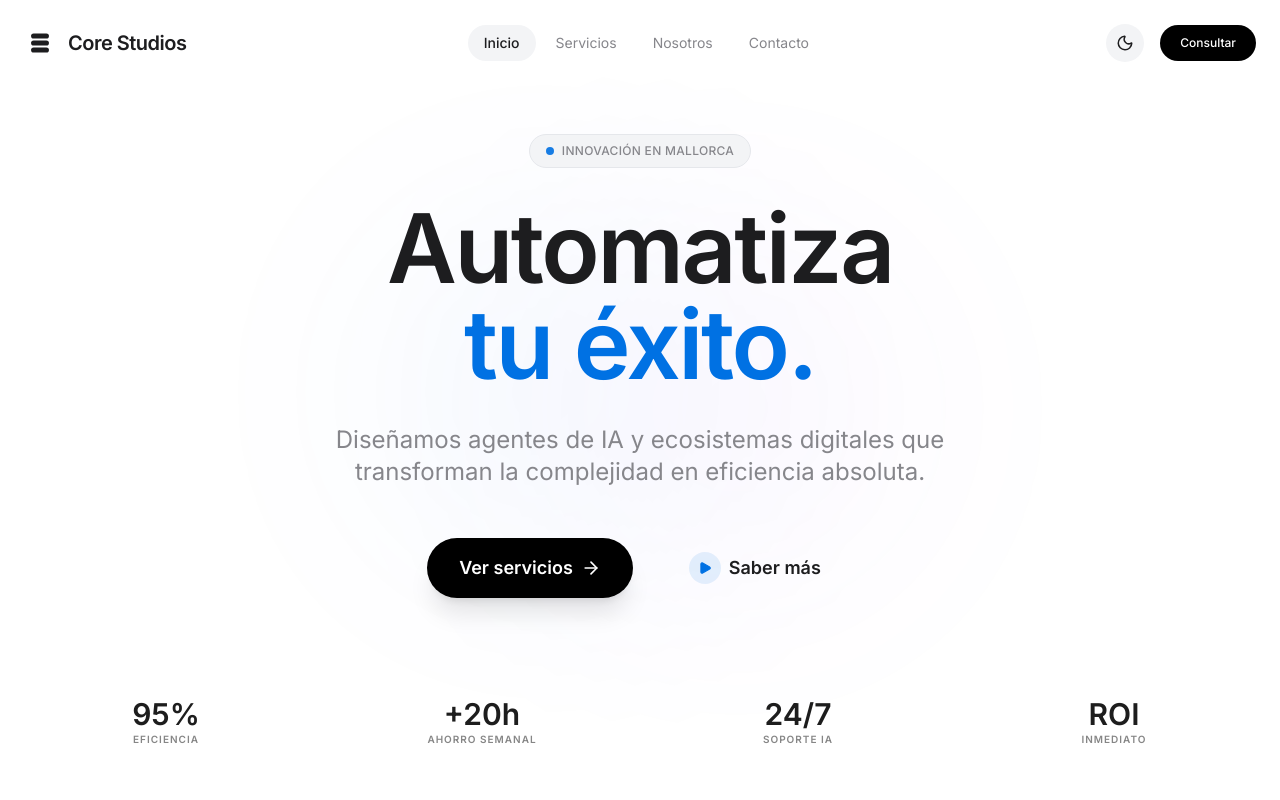
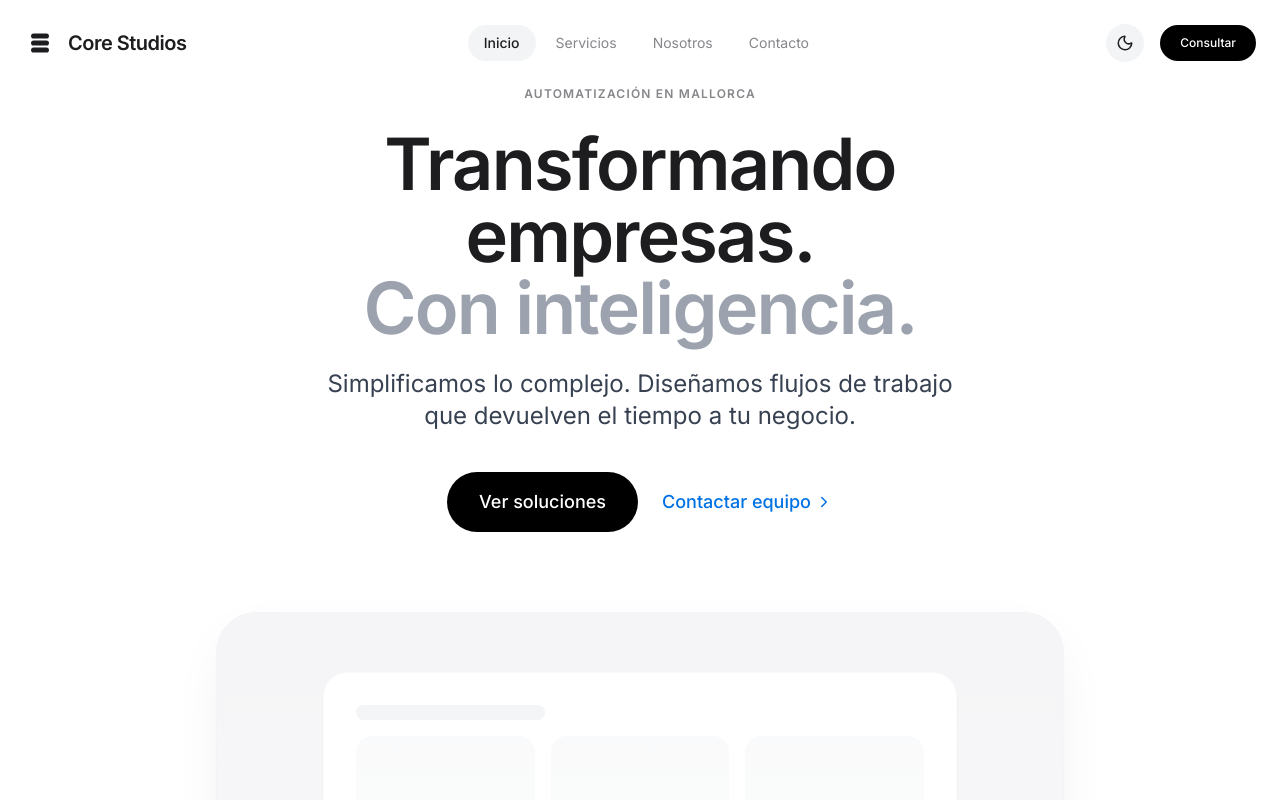
Before and after one commit to Mrbibs10/core-studios-web, a React (Vite) app: page / in a window 1280 px wide. Shown: the top 800 px of the page. Built offline with nearby package versions, Linux system fonts and the light colour scheme.

Commit message:
Mk.2 Hero.tsx

```diff
--- a/components/Hero.tsx
+++ b/components/Hero.tsx
@@ -1,81 +1,57 @@
-
 import React from 'react';
-import { ArrowRight, Play } from 'lucide-react';
 import { ViewState } from '../types';
+import { ChevronRight } from 'lucide-react';
 
 interface HeroProps {
   onNavigate: (view: ViewState) => void;
 }
 
-// Hero component for the landing page following Apple-style design
 const Hero: React.FC<HeroProps> = ({ onNavigate }) => {
   return (
-    <section className="relative min-h-screen flex items-center justify-center pt-20 overflow-hidden bg-white dark:bg-black transition-colors duration-500">
-      {/* Background decorative elements */}
-      <div className="absolute top-0 left-1/2 -translate-x-1/2 w-full max-w-6xl h-full pointer-events-none opacity-20 dark:opacity-40">
-        <div className="absolute top-1/4 left-1/4 w-96 h-96 bg-apple-blue/20 rounded-full blur-[120px] animate-pulse"></div>
-        <div className="absolute bottom-1/4 right-1/4 w-96 h-96 bg-purple-500/20 rounded-full blur-[120px] animate-pulse" style={{ animationDelay: '2s' }}></div>
-      </div>
+    <section className="relative min-h-screen flex flex-col items-center justify-center pt-20 pb-10 bg-white">
+      <div className="container mx-auto px-6 text-center max-w-4xl animate-fade-in">
 
-      <div className="container mx-auto px-6 relative z-10 text-center">
-        {/* Top badge */}
-        <div className="inline-flex items-center gap-2 px-4 py-2 rounded-full bg-gray-100 dark:bg-white/5 border border-gray-200 dark:border-white/10 mb-8 animate-fade-in">
-          <span className="w-2 h-2 rounded-full bg-apple-blue animate-pulse"></span>
-          <span className="text-xs font-medium text-apple-subtext dark:text-white/60 tracking-wide uppercase">
-            Innovación en Mallorca
+        <div className="inline-block mb-6">
+          <span className="text-xs font-semibold tracking-widest text-apple-subtext uppercase">
+            Automatización en Mallorca
           </span>
         </div>
 
-        {/* Main headline */}
-        <h1 className="text-5xl md:text-8xl font-bold text-apple-text dark:text-white mb-8 tracking-tight leading-[1.1] animate-slide-up">
-          Automatiza <br />
-          <span className="text-apple-blue">tu éxito.</span>
+        <h1 className="text-5xl md:text-7xl font-semibold tracking-tight leading-[1.1] text-apple-text mb-6">
+          Transformando empresas.<br />
+          <span className="text-gray-400">Con inteligencia.</span>
         </h1>
 
-        {/* Sub-headline */}
-        <p className="text-xl md:text-2xl text-apple-subtext dark:text-white/40 font-light max-w-2xl mx-auto mb-12 leading-relaxed animate-slide-up" style={{ animationDelay: '0.1s' }}>
-          Diseñamos agentes de IA y ecosistemas digitales que transforman
-          la complejidad en eficiencia absoluta.
+        <p className="text-xl md:text-2xl text-gray-700 font-normal max-w-2xl mx-auto mb-10 leading-relaxed">
+          Simplificamos lo complejo. Diseñamos flujos de trabajo que devuelven el tiempo a tu negocio.
         </p>
 
-        {/* CTA Buttons */}
-        <div className="flex flex-col sm:flex-row items-center justify-center gap-6 animate-slide-up" style={{ animationDelay: '0.2s' }}>
+        <div className="flex flex-col sm:flex-row gap-6 justify-center items-center">
           <button
             onClick={() => onNavigate(ViewState.SERVICES)}
-            className="group px-8 py-4 bg-black dark:bg-white text-white dark:text-black rounded-full font-semibold text-lg hover:scale-105 active:scale-95 transition-all shadow-xl flex items-center gap-2"
+            className="px-8 py-4 bg-black text-white rounded-full text-lg font-medium hover:bg-gray-800 hover:-translate-y-1 hover:shadow-xl transition-all duration-300 ease-out active:scale-95"
           >
-            Ver servicios
-            <ArrowRight size={20} className="group-hover:translate-x-1 transition-transform" />
+            Ver soluciones
           </button>
 
           <button
-            onClick={() => onNavigate(ViewState.ABOUT)}
-            className="px-8 py-4 bg-transparent text-apple-text dark:text-white rounded-full font-semibold text-lg hover:bg-gray-100 dark:hover:bg-white/5 transition-all flex items-center gap-2"
+            onClick={() => onNavigate(ViewState.CONTACT)}
+            className="group flex items-center gap-1 text-apple-blue text-lg font-medium hover:underline decoration-2 underline-offset-4 transition-all"
           >
-            <div className="w-8 h-8 rounded-full bg-apple-blue/10 flex items-center justify-center text-apple-blue">
-              <Play size={14} fill="currentColor" />
-            </div>
-            Saber más
+            Contactar equipo
+            <ChevronRight size={18} className="group-hover:translate-x-1 transition-transform" />
           </button>
         </div>
 
-        {/* Statistics or Key highlights */}
-        <div className="mt-24 grid grid-cols-2 md:grid-cols-4 gap-8 opacity-40 grayscale animate-fade-in" style={{ animationDelay: '0.4s' }}>
-          <div className="flex flex-col items-center text-apple-text dark:text-white">
-             <span className="text-3xl font-bold">95%</span>
-             <span className="text-[10px] uppercase tracking-widest text-apple-subtext dark:text-white/40 font-bold">Eficiencia</span>
-          </div>
-          <div className="flex flex-col items-center text-apple-text dark:text-white">
-             <span className="text-3xl font-bold">+20h</span>
-             <span className="text-[10px] uppercase tracking-widest text-apple-subtext dark:text-white/40 font-bold">Ahorro semanal</span>
-          </div>
-          <div className="flex flex-col items-center text-apple-text dark:text-white">
-             <span className="text-3xl font-bold">24/7</span>
-             <span className="text-[10px] uppercase tracking-widest text-apple-subtext dark:text-white/40 font-bold">Soporte IA</span>
-          </div>
-          <div className="flex flex-col items-center text-apple-text dark:text-white">
-             <span className="text-3xl font-bold">ROI</span>
-             <span className="text-[10px] uppercase tracking-widest text-apple-subtext dark:text-white/40 font-bold">Inmediato</span>
+        <div className="mt-20 w-full max-w-5xl mx-auto rounded-[40px] overflow-hidden shadow-[0_20px_60px_-15px_rgba(0,0,0,0.08)] border border-gray-100 bg-apple-bg aspect-[16/9] flex items-center justify-center relative hover:scale-[1.01] transition-transform duration-700">
+          <div className="absolute inset-0 bg-gradient-to-b from-transparent to-white/30"></div>
+          <div className="w-3/4 h-3/4 bg-white rounded-3xl shadow-sm flex flex-col p-8 space-y-4 border border-gray-50">
+             <div className="w-1/3 h-4 bg-gray-100 rounded-full"></div>
+             <div className="w-full h-full grid grid-cols-3 gap-4">
+                <div className="bg-gray-50 rounded-2xl"></div>
+                <div className="bg-gray-50 rounded-2xl"></div>
+                <div className="bg-gray-50 rounded-2xl"></div>
+             </div>
           </div>
         </div>
       </div>
```
